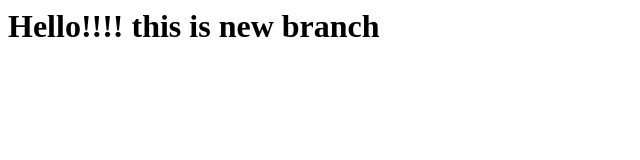
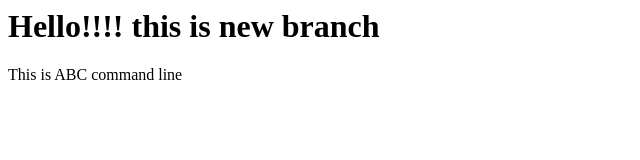
Before and after one commit to hrshjain/github-for-noobs, a plain HTML site: page index.html in a window 1280 px wide. Shown: the whole page, without its empty margins (0-640 px from the left). Drawn offline with Linux system fonts and the light colour scheme.

Commit message:
inex.html updates

```diff
--- a/index.html
+++ b/index.html
@@ -2,6 +2,6 @@
 
 <h1>Hello!!!!  this is new branch</h1>
 
-
+This is ABC command line
 
 </html>
```
